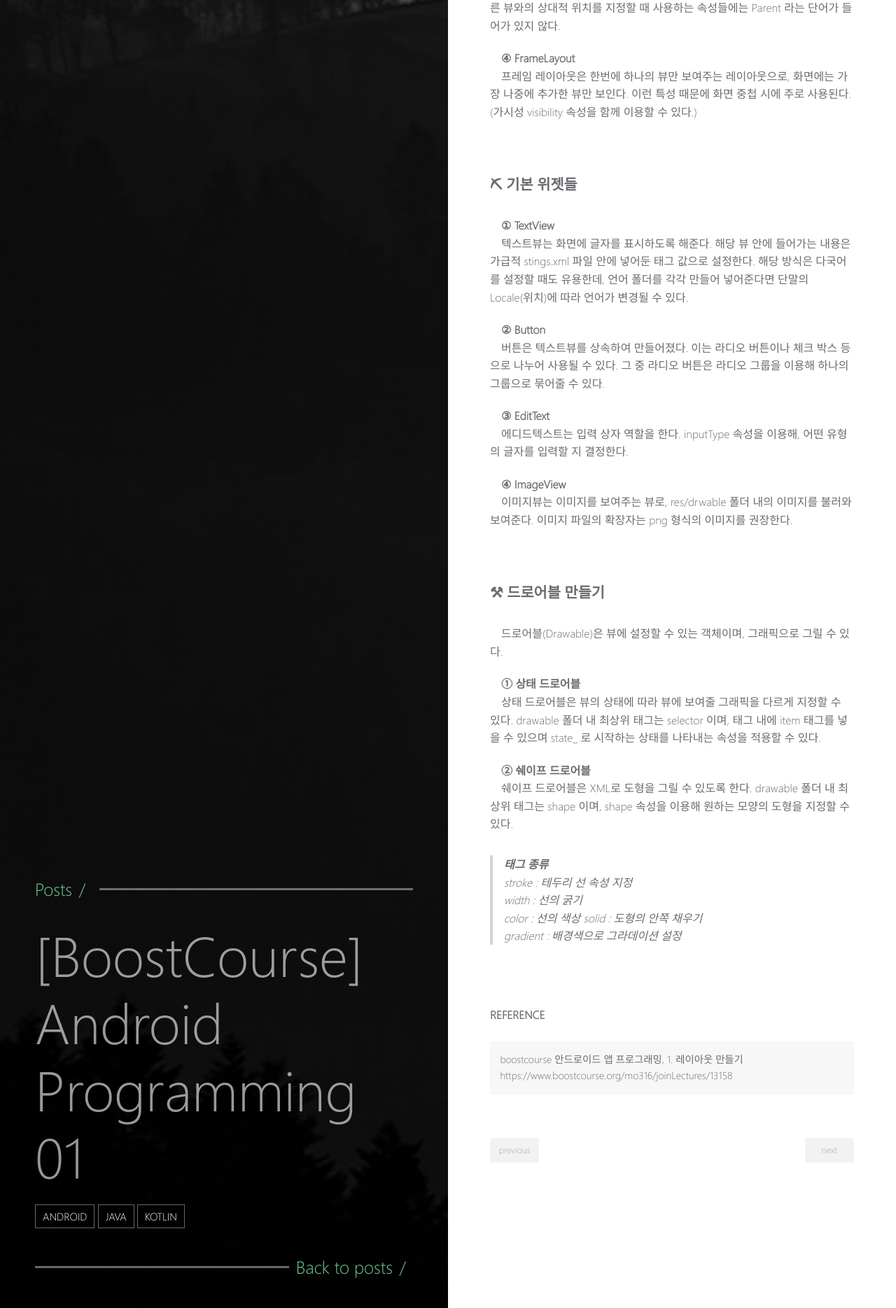
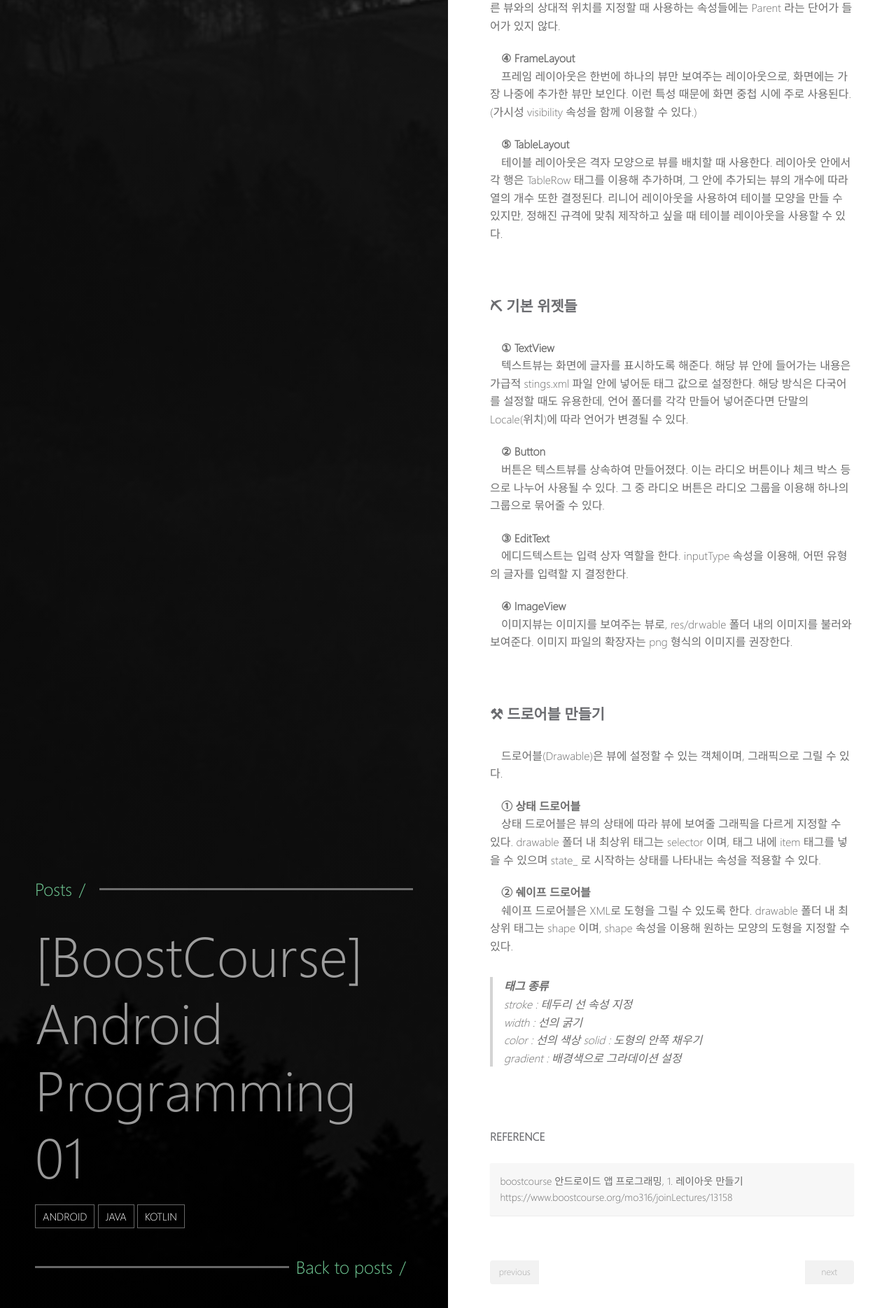
Before and after one commit to uunwon/uunwon.github.io, a Jekyll site: the page built from _posts/2020-12-28-BoostCourse-Android1.md, in a window 1280 px wide. Shown: the part 1896-3765 px from the top of the page at 70% size. Built offline with Jekyll 4.4.1, drawn with Linux system fonts in a browser that asks for light colours.

Commit message:
add tablelayout explanation

```diff
--- a/_posts/2020-12-28-BoostCourse-Android1.md
+++ b/_posts/2020-12-28-BoostCourse-Android1.md
@@ -62,6 +62,9 @@ http://developer.android.com/studio/index.html
 　**④ FrameLayout**
 　프레임 레이아웃은 한번에 하나의 뷰만 보여주는 레이아웃으로, 화면에는 가장 나중에 추가한 뷰만 보인다. 이런 특성 때문에 화면 중첩 시에 주로 사용된다. (가시성 visibility 속성을 함께 이용할 수 있다.)
 
+　**⑤ TableLayout**
+　테이블 레이아웃은 격자 모양으로 뷰를 배치할 때 사용한다. 레이아웃 안에서 각 행은 TableRow 태그를 이용해 추가하며, 그 안에 추가되는 뷰의 개수에 따라 열의 개수 또한 결정된다. 리니어 레이아웃을 사용하여 테이블 모양을 만들 수 있지만, 정해진 규격에 맞춰 제작하고 싶을 때 테이블 레이아웃을 사용할 수 있다.
+
 <br>
 
 ### ⛏ 기본 위젯들
```
Also changed, not shown: 1 other file.
